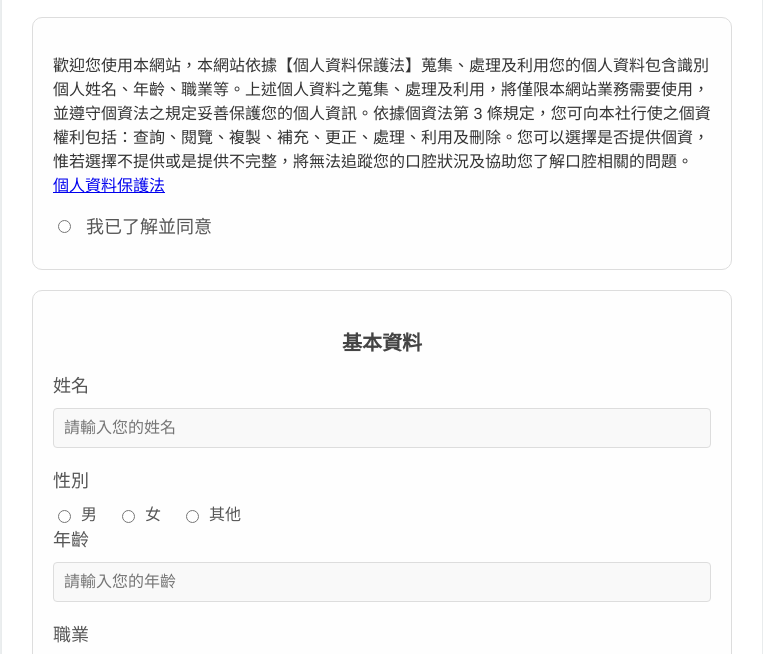
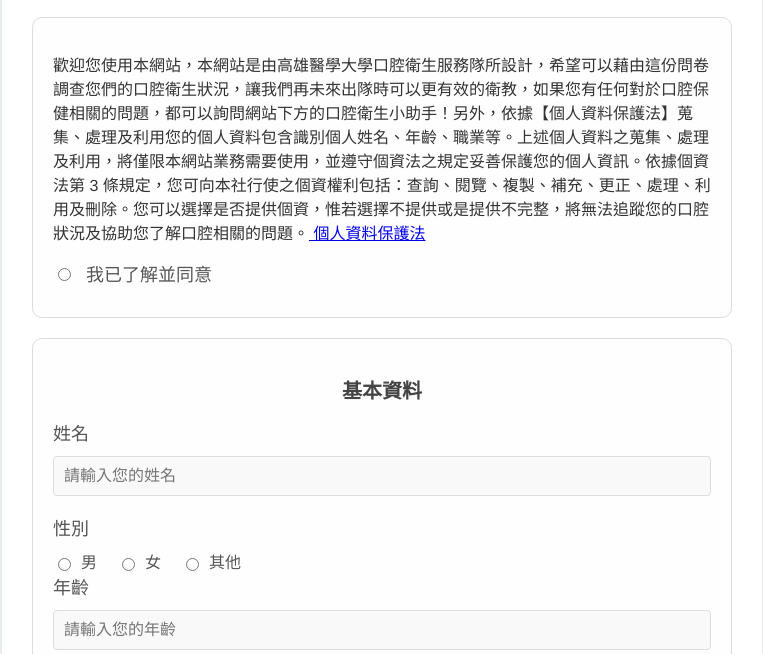
Before and after one commit to kmuoralteam/oral-health-survey, a plain HTML site: page index.html in a window 1280 px wide. Shown: the part 132-786 px from the top of the page, without its empty margins (258-1021 px from the left). Drawn offline with Linux system fonts and the light colour scheme.

Commit message:
Update index.html

```diff
--- a/index.html
+++ b/index.html
@@ -101,7 +101,7 @@
     <div class="container">
         <h1>高醫口衛隊口腔健康調查問卷</h1>
         <div class="form-section">
-            <p>歡迎您使用本網站，本網站依據【個人資料保護法】蒐集、處理及利用您的個人資料包含識別個人姓名、年齡、職業等。上述個人資料之蒐集、處理及利用，將僅限本網站業務需要使用，並遵守個資法之規定妥善保護您的個人資訊。依據個資法第 3 條規定，您可向本社行使之個資權利包括：查詢、閱覽、複製、補充、更正、處理、利用及刪除。您可以選擇是否提供個資，惟若選擇不提供或是提供不完整，將無法追蹤您的口腔狀況及協助您了解口腔相關的問題。<a href="https://law.moj.gov.tw/LawClass/LawAll.aspx?PCode=I0050021"> 個人資料保護法 </a></p>
+            <p>歡迎您使用本網站，本網站是由高雄醫學大學口腔衛生服務隊所設計，希望可以藉由這份問卷調查您們的口腔衛生狀況，讓我們再未來出隊時可以更有效的衛教，如果您有任何對於口腔保健相關的問題，都可以詢問網站下方的口腔衛生小助手！另外，依據【個人資料保護法】蒐集、處理及利用您的個人資料包含識別個人姓名、年齡、職業等。上述個人資料之蒐集、處理及利用，將僅限本網站業務需要使用，並遵守個資法之規定妥善保護您的個人資訊。依據個資法第 3 條規定，您可向本社行使之個資權利包括：查詢、閱覽、複製、補充、更正、處理、利用及刪除。您可以選擇是否提供個資，惟若選擇不提供或是提供不完整，將無法追蹤您的口腔狀況及協助您了解口腔相關的問題。<a href="https://law.moj.gov.tw/LawClass/LawAll.aspx?PCode=I0050021"> 個人資料保護法 </a></p>
             <label><input type="radio" id="personal_privacy" name = "personal_privacy" value="Yes"> 我已了解並同意</label>
         </div>
         <!-- 基本資料部分 -->
```
